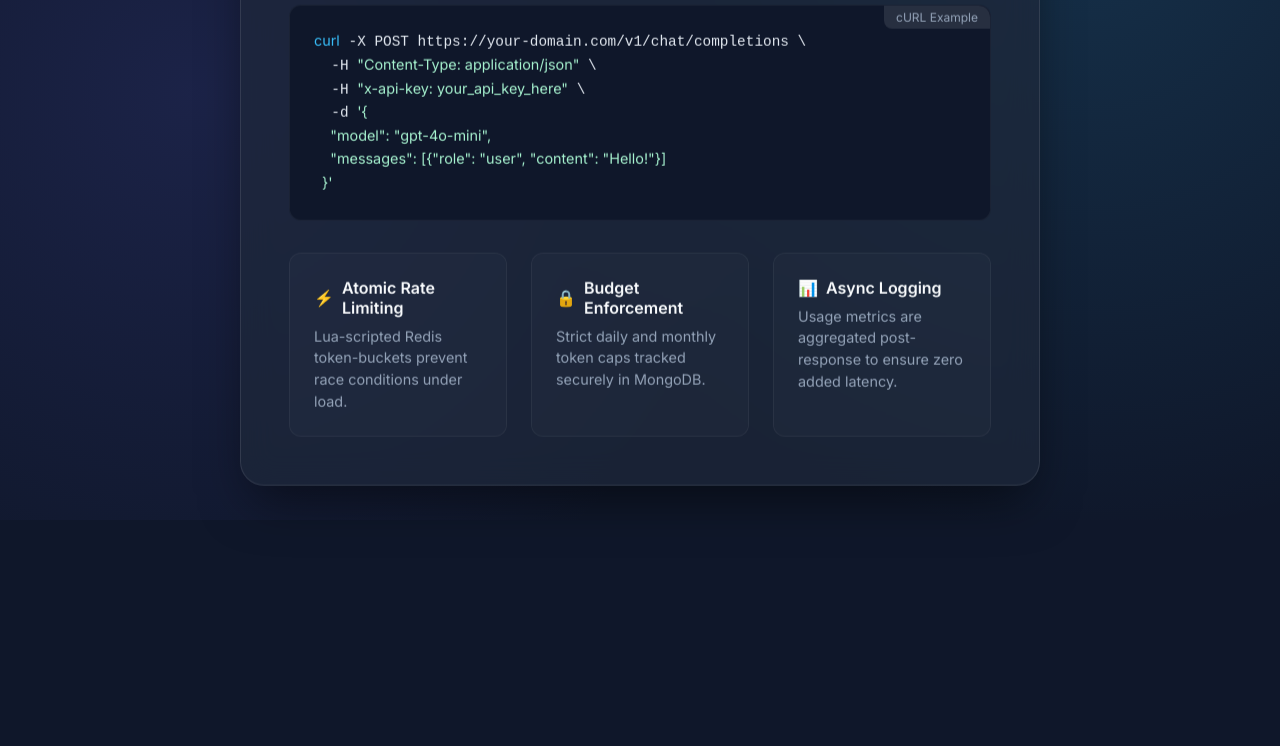
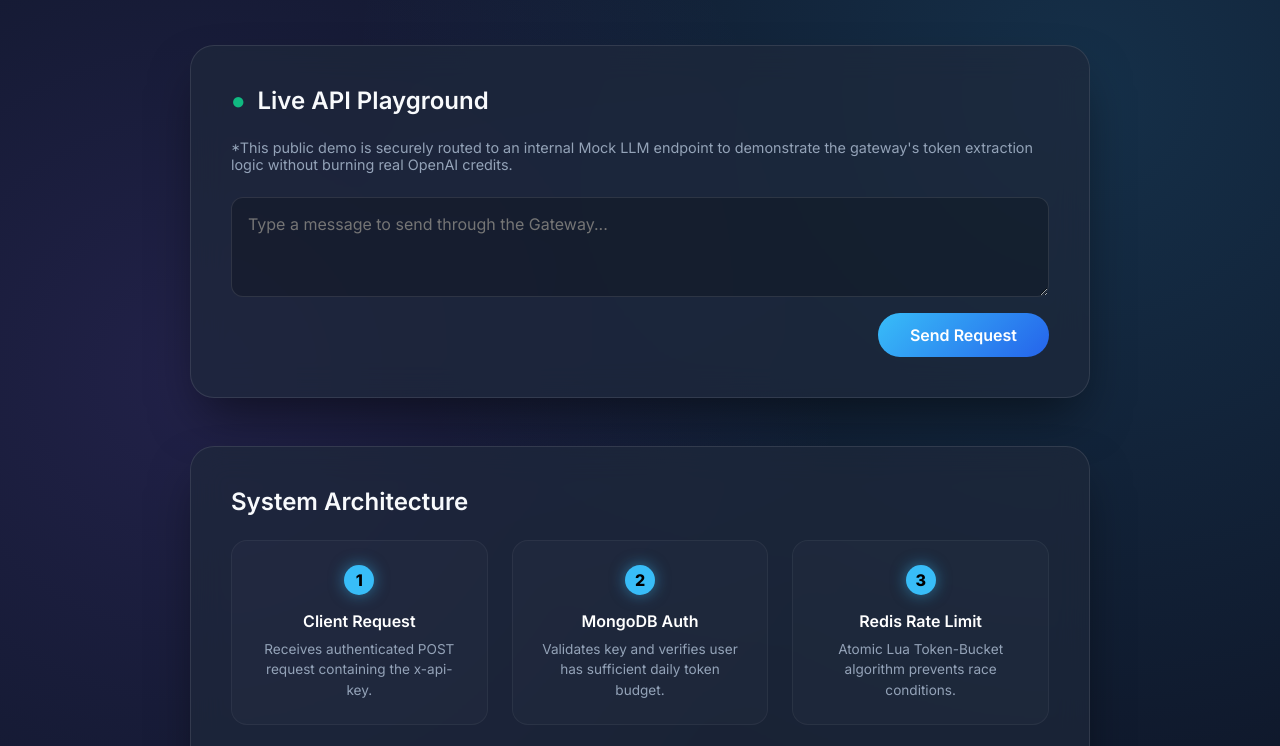
Before and after one commit to mridulrajgaria/LLM-API-Gateway-with-Token-Based-Rate-Limiting, a website: page public/index.html in a window 1280 px wide. Shown: the part 337-1083 px from the top of the page. Before the commit the page ends 857 px from the top, so only its background shows below. Drawn offline with Linux system fonts and the light colour scheme.

Commit message:
Enhance landing page with interactive API playground and architecture flow

```diff
--- a/public/index.html
+++ b/public/index.html
@@ -3,8 +3,8 @@
 <head>
     <meta charset="UTF-8">
     <meta name="viewport" content="width=device-width, initial-scale=1.0">
-    <title>LLM API Gateway | Operational</title>
-    <link href="https://fonts.googleapis.com/css2?family=Inter:wght@300;400;600;800&display=swap" rel="stylesheet">
+    <title>LLM API Gateway | Architecture & Demo</title>
+    <link href="https://fonts.googleapis.com/css2?family=Inter:wght@300;400;600;800&family=Fira+Code&display=swap" rel="stylesheet">
     <style>
         :root {
             --bg-color: #0f172a;
@@ -14,222 +14,301 @@
             --accent: #38bdf8;
             --accent-glow: rgba(56, 189, 248, 0.5);
             --success: #10b981;
+            --purple: #8b5cf6;
+            --orange: #f59e0b;
         }
 
-        * {
-            margin: 0;
-            padding: 0;
-            box-sizing: border-box;
-            font-family: 'Inter', sans-serif;
-        }
+        * { margin: 0; padding: 0; box-sizing: border-box; font-family: 'Inter', sans-serif; }
 
         body {
             background-color: var(--bg-color);
             background-image:
-                radial-gradient(circle at 15% 50%, rgba(99, 102, 241, 0.15) 0%, transparent 50%),
+                radial-gradient(circle at 15% 50%, rgba(139, 92, 246, 0.15) 0%, transparent 50%),
                 radial-gradient(circle at 85% 30%, rgba(56, 189, 248, 0.15) 0%, transparent 50%);
             color: var(--text-main);
             min-height: 100vh;
             display: flex;
-            align-items: center;
             justify-content: center;
-            padding: 2rem;
+            padding: 4rem 2rem;
             overflow-x: hidden;
         }
 
         .container {
-            max-width: 800px;
+            max-width: 900px;
             width: 100%;
+        }
+
+        /* --- Header & Resume Metrics --- */
+        .header { text-align: center; margin-bottom: 3rem; }
+
+        h1 {
+            font-size: 3.5rem;
+            font-weight: 800;
+            background: linear-gradient(135deg, #fff 0%, #94a3b8 100%);
+            -webkit-background-clip: text;
+            -webkit-text-fill-color: transparent;
+            margin-bottom: 1rem;
+        }
+
+        .metrics-bar {
+            display: flex;
+            justify-content: center;
+            gap: 2rem;
+            margin-top: 2rem;
+            flex-wrap: wrap;
+        }
+
+        .metric {
+            background: rgba(255, 255, 255, 0.03);
+            border: 1px solid rgba(255, 255, 255, 0.05);
+            padding: 1rem 1.5rem;
+            border-radius: 12px;
+            text-align: center;
+            backdrop-filter: blur(10px);
+        }
+
+        .metric-value { font-size: 1.5rem; font-weight: 800; color: var(--accent); }
+        .metric-label { font-size: 0.8rem; color: var(--text-muted); text-transform: uppercase; letter-spacing: 1px; margin-top: 0.25rem; }
+
+        /* --- Interactive Demo Playground --- */
+        .glass-panel {
             background: var(--card-bg);
             backdrop-filter: blur(16px);
             -webkit-backdrop-filter: blur(16px);
             border: 1px solid rgba(255, 255, 255, 0.1);
             border-radius: 24px;
-            padding: 3rem;
+            padding: 2.5rem;
+            margin-bottom: 3rem;
             box-shadow: 0 25px 50px -12px rgba(0, 0, 0, 0.5);
-            animation: float 6s ease-in-out infinite;
         }
 
-        @keyframes float {
-            0% { transform: translateY(0px); }
-            50% { transform: translateY(-10px); }
-            100% { transform: translateY(0px); }
+        .section-title { font-size: 1.5rem; font-weight: 600; margin-bottom: 1.5rem; display: flex; align-items: center; gap: 0.75rem; }
+
+        .playground { display: flex; flex-direction: column; gap: 1rem; }
+
+        textarea {
+            width: 100%;
+            background: rgba(0, 0, 0, 0.2);
+            border: 1px solid rgba(255, 255, 255, 0.1);
+            color: #fff;
+            padding: 1rem;
+            border-radius: 12px;
+            font-size: 1rem;
+            resize: vertical;
+            min-height: 100px;
+            outline: none;
+            transition: border-color 0.3s;
         }
 
-        .header {
-            display: flex;
-            justify-content: space-between;
-            align-items: center;
-            margin-bottom: 2rem;
-            padding-bottom: 2rem;
-            border-bottom: 1px solid rgba(255, 255, 255, 0.05);
+        textarea:focus { border-color: var(--accent); }
+
+        .btn-send {
+            align-self: flex-end;
+            background: linear-gradient(135deg, var(--accent) 0%, #2563eb 100%);
+            color: #fff;
+            border: none;
+            padding: 0.75rem 2rem;
+            border-radius: 999px;
+            font-weight: 600;
+            font-size: 1rem;
+            cursor: pointer;
+            transition: transform 0.2s, box-shadow 0.2s;
         }
 
-        .status-badge {
-            display: flex;
-            align-items: center;
-            gap: 0.5rem;
-            background: rgba(16, 185, 129, 0.1);
-            color: var(--success);
-            padding: 0.5rem 1rem;
-            border-radius: 999px;
-            font-size: 0.875rem;
-            font-weight: 600;
-            border: 1px solid rgba(16, 185, 129, 0.2);
-        }
+        .btn-send:hover { transform: translateY(-2px); box-shadow: 0 10px 20px -10px var(--accent-glow); }
+        .btn-send:active { transform: translateY(0); }
 
-        .status-dot {
-            width: 8px;
-            height: 8px;
-            background-color: var(--success);
-            border-radius: 50%;
-            box-shadow: 0 0 10px var(--success);
-            animation: pulse 2s infinite;
-        }
-
-        @keyframes pulse {
-            0% { transform: scale(0.95); box-shadow: 0 0 0 0 rgba(16, 185, 129, 0.7); }
-            70% { transform: scale(1); box-shadow: 0 0 0 6px rgba(16, 185, 129, 0); }
-            100% { transform: scale(0.95); box-shadow: 0 0 0 0 rgba(16, 185, 129, 0); }
-        }
-
-        h1 {
-            font-size: 2.5rem;
-            font-weight: 800;
-            margin-bottom: 0.5rem;
-            background: linear-gradient(135deg, #fff 0%, #94a3b8 100%);
-            -webkit-background-clip: text;
-            -webkit-text-fill-color: transparent;
-        }
-
-        p.subtitle {
-            color: var(--text-muted);
-            font-size: 1.1rem;
-            line-height: 1.6;
-            margin-bottom: 2.5rem;
-        }
-
-        .code-block {
+        .response-area {
+            margin-top: 1.5rem;
             background: #0f172a;
             border-radius: 12px;
             padding: 1.5rem;
             border: 1px solid rgba(255, 255, 255, 0.05);
-            position: relative;
-            margin-bottom: 2rem;
-            overflow-x: auto;
+            display: none; /* Hidden until response */
         }
 
-        .code-block::before {
-            content: 'cURL Example';
-            position: absolute;
-            top: 0;
-            right: 0;
-            background: rgba(255, 255, 255, 0.1);
+        .response-header { display: flex; justify-content: space-between; margin-bottom: 1rem; border-bottom: 1px solid rgba(255,255,255,0.05); padding-bottom: 1rem;}
+
+        .badge-group { display: flex; gap: 1rem; }
+        .badge {
+            font-size: 0.8rem;
             padding: 0.25rem 0.75rem;
-            font-size: 0.75rem;
-            border-bottom-left-radius: 8px;
-            border-top-right-radius: 11px;
-            color: var(--text-muted);
+            border-radius: 999px;
+            font-weight: 600;
+            font-family: 'Fira Code', monospace;
         }
+        .badge-latency { background: rgba(16, 185, 129, 0.1); color: var(--success); border: 1px solid rgba(16,185,129,0.2); }
+        .badge-tokens { background: rgba(139, 92, 246, 0.1); color: var(--purple); border: 1px solid rgba(139,92,246,0.2); }
 
-        pre {
-            color: #e2e8f0;
-            font-family: 'Fira Code', 'Courier New', monospace;
-            font-size: 0.9rem;
-            line-height: 1.5;
-            white-space: pre-wrap;
-        }
+        .response-text { font-family: 'Fira Code', monospace; font-size: 0.95rem; color: #e2e8f0; white-space: pre-wrap; line-height: 1.5; }
 
-        .highlight { color: var(--accent); }
-        .string { color: #a7f3d0; }
-
-        .features {
+        /* --- Architecture Flow --- */
+        .architecture-grid {
             display: grid;
             grid-template-columns: repeat(auto-fit, minmax(200px, 1fr));
             gap: 1.5rem;
+            position: relative;
         }
 
-        .feature-card {
+        .arch-step {
             background: rgba(255, 255, 255, 0.02);
             padding: 1.5rem;
-            border-radius: 12px;
+            border-radius: 16px;
             border: 1px solid rgba(255, 255, 255, 0.05);
-            transition: transform 0.2s, background 0.2s;
+            text-align: center;
+            position: relative;
         }
 
-        .feature-card:hover {
-            transform: translateY(-5px);
-            background: rgba(255, 255, 255, 0.04);
-            border-color: rgba(56, 189, 248, 0.3);
+        .step-num {
+            width: 30px;
+            height: 30px;
+            background: var(--accent);
+            color: #000;
+            border-radius: 50%;
+            display: flex;
+            align-items: center;
+            justify-content: center;
+            font-weight: 800;
+            margin: 0 auto 1rem auto;
+            box-shadow: 0 0 15px var(--accent-glow);
         }
 
-        .feature-title {
-            font-weight: 600;
-            margin-bottom: 0.5rem;
-            color: var(--text-main);
-            display: flex;
-            align-items: center;
-            gap: 0.5rem;
-        }
+        .step-title { font-weight: 600; margin-bottom: 0.5rem; color: #fff; }
+        .step-desc { font-size: 0.85rem; color: var(--text-muted); line-height: 1.5; }
 
-        .feature-desc {
-            font-size: 0.9rem;
-            color: var(--text-muted);
-            line-height: 1.5;
-        }
-
-        .icon {
-            color: var(--accent);
-        }
     </style>
 </head>
 <body>
     <div class="container">
+        <!-- Header -->
         <div class="header">
-            <div>
-                <h1>LLM API Gateway</h1>
-                <p style="color: var(--accent); font-weight: 600; letter-spacing: 1px; font-size: 0.9rem; text-transform: uppercase;">v1.0.0 Production</p>
-            </div>
-            <div class="status-badge">
-                <div class="status-dot"></div>
-                All Systems Operational
+            <h1>LLM API Gateway</h1>
+            <p style="color: var(--text-muted); font-size: 1.2rem; max-width: 600px; margin: 0 auto;">
+                A production-ready microservice built with Node.js, Express, and Redis to proxy, rate-limit, and securely track usage for Large Language Models.
+            </p>
+
+            <div class="metrics-bar">
+                <div class="metric">
+                    <div class="metric-value">5,000+</div>
+                    <div class="metric-label">RPS Capacity</div>
+                </div>
+                <div class="metric">
+                    <div class="metric-value">< 15ms</div>
+                    <div class="metric-label">Added Latency</div>
+                </div>
+                <div class="metric">
+                    <div class="metric-value">O(1)</div>
+                    <div class="metric-label">Redis Atomic Checks</div>
+                </div>
             </div>
         </div>
 
-        <p class="subtitle">
-            A high-performance, token-bucket rate-limited proxy for Large Language Models. Built with Node.js, Express, and Redis to enforce API budgets and asynchronously log usage metrics.
-        </p>
+        <!-- Interactive Demo -->
+        <div class="glass-panel">
+            <h2 class="section-title"><span style="color: var(--success);">●</span> Live API Playground</h2>
+            <p style="color: var(--text-muted); margin-bottom: 1.5rem; font-size: 0.9rem;">
+                *This public demo is securely routed to an internal Mock LLM endpoint to demonstrate the gateway's token extraction logic without burning real OpenAI credits.
+            </p>
 
-        <div class="code-block">
-<pre><span class="highlight">curl</span> -X POST https://your-domain.com/v1/chat/completions \
-  -H <span class="string">"Content-Type: application/json"</span> \
-  -H <span class="string">"x-api-key: your_api_key_here"</span> \
-  -d <span class="string">'{
-    "model": "gpt-4o-mini",
-    "messages": [{"role": "user", "content": "Hello!"}]
-  }'</span></pre>
+            <div class="playground">
+                <textarea id="promptInput" placeholder="Type a message to send through the Gateway..."></textarea>
+                <button class="btn-send" id="sendBtn" onclick="testGateway()">Send Request</button>
+            </div>
+
+            <div class="response-area" id="responseArea">
+                <div class="response-header">
+                    <span style="color: var(--text-muted); font-size: 0.8rem; text-transform: uppercase;">Gateway Response</span>
+                    <div class="badge-group">
+                        <span class="badge badge-latency" id="latencyBadge">0ms</span>
+                        <span class="badge badge-tokens" id="tokensBadge">0 Tokens Used</span>
+                    </div>
+                </div>
+                <div class="response-text" id="responseText"></div>
+            </div>
         </div>
 
-        <div class="features">
-            <div class="feature-card">
-                <div class="feature-title">
-                    <span class="icon">⚡</span> Atomic Rate Limiting
+        <!-- Architecture Flow -->
+        <div class="glass-panel">
+            <h2 class="section-title">System Architecture</h2>
+            <div class="architecture-grid">
+                <div class="arch-step">
+                    <div class="step-num">1</div>
+                    <div class="step-title">Client Request</div>
+                    <div class="step-desc">Receives authenticated POST request containing the x-api-key.</div>
                 </div>
-                <div class="feature-desc">Lua-scripted Redis token-buckets prevent race conditions under load.</div>
-            </div>
-            <div class="feature-card">
-                <div class="feature-title">
-                    <span class="icon">🔒</span> Budget Enforcement
+                <div class="arch-step">
+                    <div class="step-num">2</div>
+                    <div class="step-title">MongoDB Auth</div>
+                    <div class="step-desc">Validates key and verifies user has sufficient daily token budget.</div>
                 </div>
-                <div class="feature-desc">Strict daily and monthly token caps tracked securely in MongoDB.</div>
-            </div>
-            <div class="feature-card">
-                <div class="feature-title">
-                    <span class="icon">📊</span> Async Logging
+                <div class="arch-step">
+                    <div class="step-num">3</div>
+                    <div class="step-title">Redis Rate Limit</div>
+                    <div class="step-desc">Atomic Lua Token-Bucket algorithm prevents race conditions.</div>
                 </div>
-                <div class="feature-desc">Usage metrics are aggregated post-response to ensure zero added latency.</div>
+                <div class="arch-step">
+                    <div class="step-num">4</div>
+                    <div class="step-title">Async Logging</div>
+                    <div class="step-desc">Proxies to LLM, extracts token usage, and logs to MongoDB in the background.</div>
+                </div>
             </div>
         </div>
     </div>
+
+    <script>
+        async function testGateway() {
+            const btn = document.getElementById('sendBtn');
+            const input = document.getElementById('promptInput').value || 'Hello!';
+            const responseArea = document.getElementById('responseArea');
+            const responseText = document.getElementById('responseText');
+            const latencyBadge = document.getElementById('latencyBadge');
+            const tokensBadge = document.getElementById('tokensBadge');
+
+            btn.textContent = 'Processing...';
+            btn.style.opacity = '0.7';
+            btn.disabled = true;
+
+            // Show response area but greyed out
+            responseArea.style.display = 'block';
+            responseText.textContent = 'Awaiting mock LLM response...';
+            latencyBadge.textContent = '...';
+            tokensBadge.textContent = '...';
+
+            const startTime = performance.now();
+
+            try {
+                // Hitting the mock endpoint which bypasses actual auth for the public demo
+                const res = await fetch('/mock/chat/completions', {
+                    method: 'POST',
+                    headers: { 'Content-Type': 'application/json' },
+                    body: JSON.stringify({
+                        model: "gpt-4o-mini",
+                        messages: [{ role: "user", content: input }]
+                    })
+                });
+
+                const data = await res.json();
+                const endTime = performance.now();
+                const latency = Math.round(endTime - startTime);
+
+                // Add artificial delay just for UX so it doesn't instantly snap
+                setTimeout(() => {
+                    responseText.textContent = JSON.stringify(data, null, 2);
+                    latencyBadge.textContent = latency + 'ms';
+                    tokensBadge.textContent = data.usage.total_tokens + ' Tokens Extracted';
+
+                    btn.textContent = 'Send Request';
+                    btn.style.opacity = '1';
+                    btn.disabled = false;
+                }, 400);
+
+            } catch (err) {
+                responseText.textContent = 'Error: Could not connect to API Gateway.';
+                btn.textContent = 'Send Request';
+                btn.style.opacity = '1';
+                btn.disabled = false;
+            }
+        }
+    </script>
 </body>
 </html>
```
